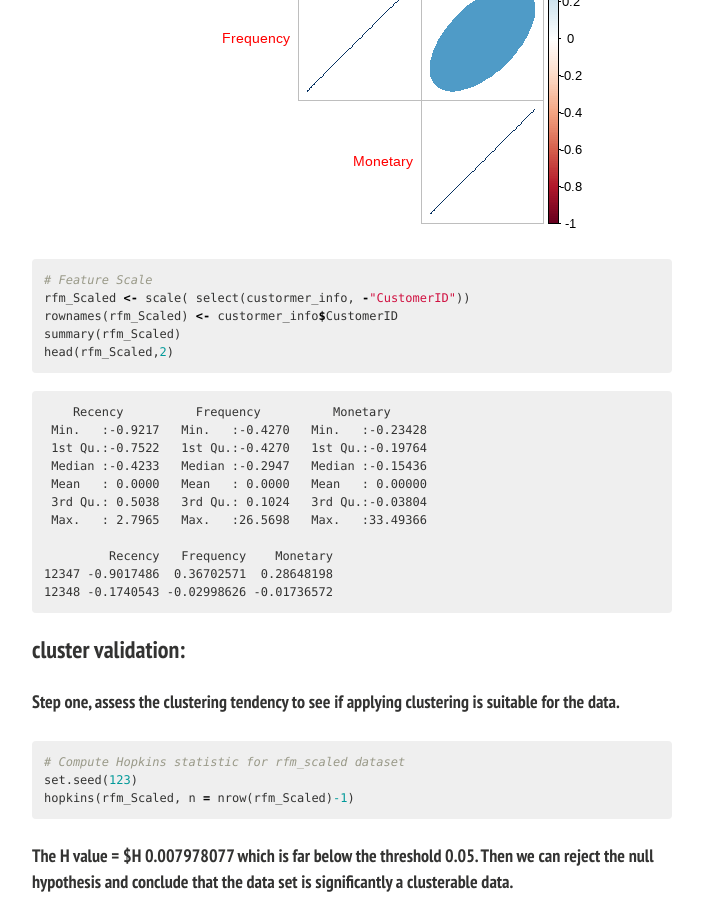
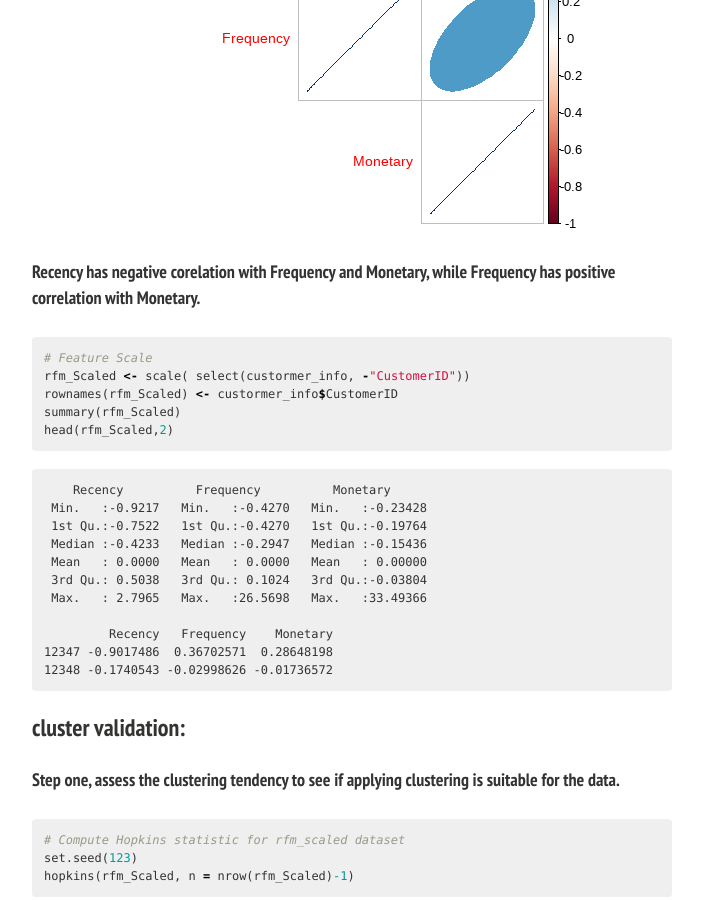
Before and after one commit to Janzhuj/janzhuj.github.io, a Jekyll site: the page built from _posts/2023-07-22-Online-Store-Customer-Segmentation.md, in a window 1280 px wide and 900 px high, scrolled down 17689 px. Shown: the whole window, without its empty margins (288-991 px from the left). Built offline with Jekyll 4.4.1, drawn with Linux system fonts in a browser that asks for light colours; nearby versions of some CDN libraries; library files that are not in the unit come from our copies; comment, search, counter and statistics services are not loaded.

Commit message:
Update 2023-07-22-Online-Store-Customer-Segmentation.md

```diff
--- a/_posts/2023-07-22-Online-Store-Customer-Segmentation.md
+++ b/_posts/2023-07-22-Online-Store-Customer-Segmentation.md
@@ -444,6 +444,8 @@ corrplot(cor(check_Cor),
 
 ![Rplot-26](/figs/2023-07-22-Online-Store-Customer-Segmentation/Rplot-26.png)
 
+#### Recency has negative corelation with Frequency and Monetary, while Frequency has positive correlation with Monetary.
+
 {% highlight r %}
 # Feature Scale
 rfm_Scaled <- scale( select(custormer_info, -"CustomerID"))
```
